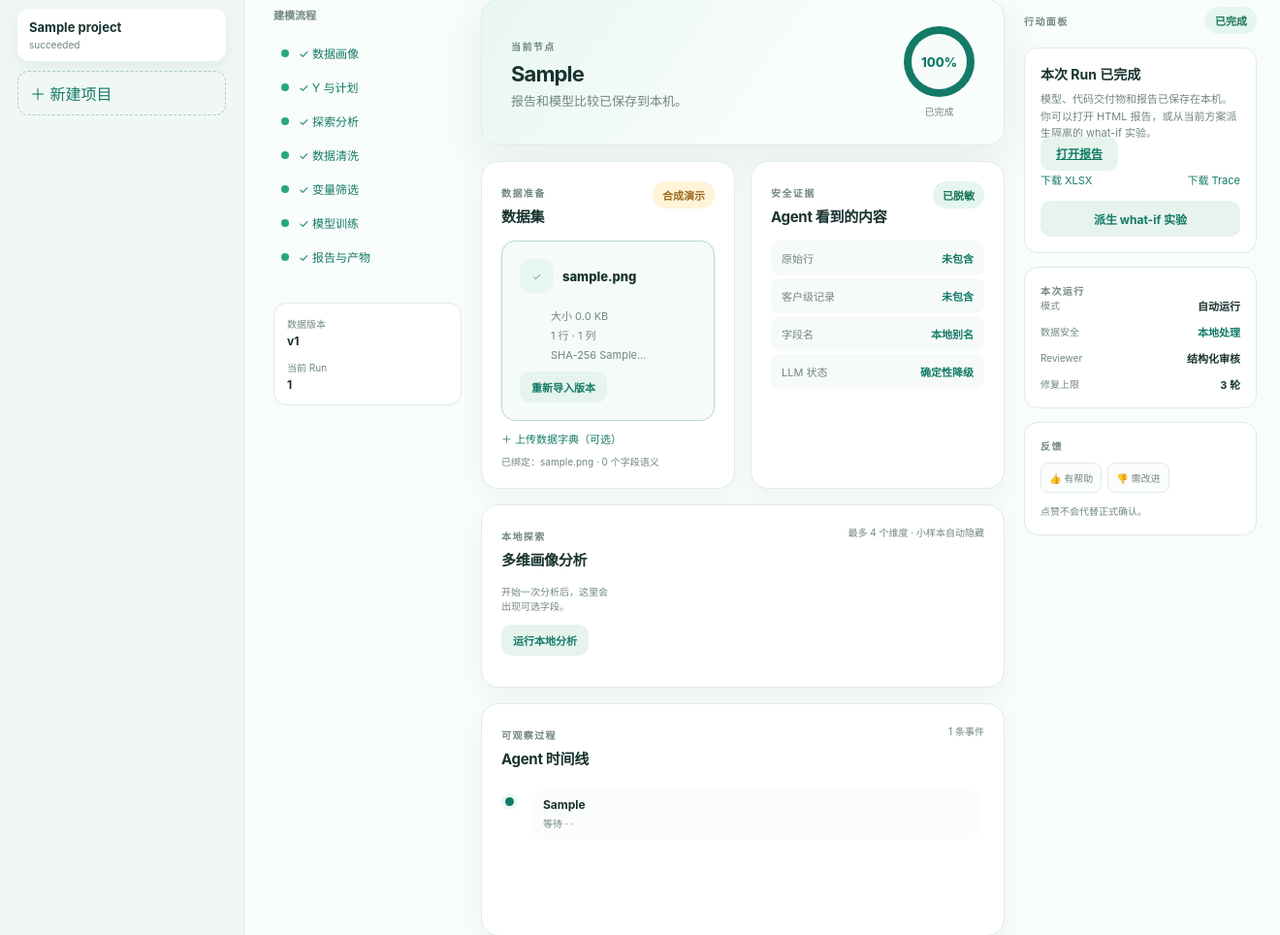
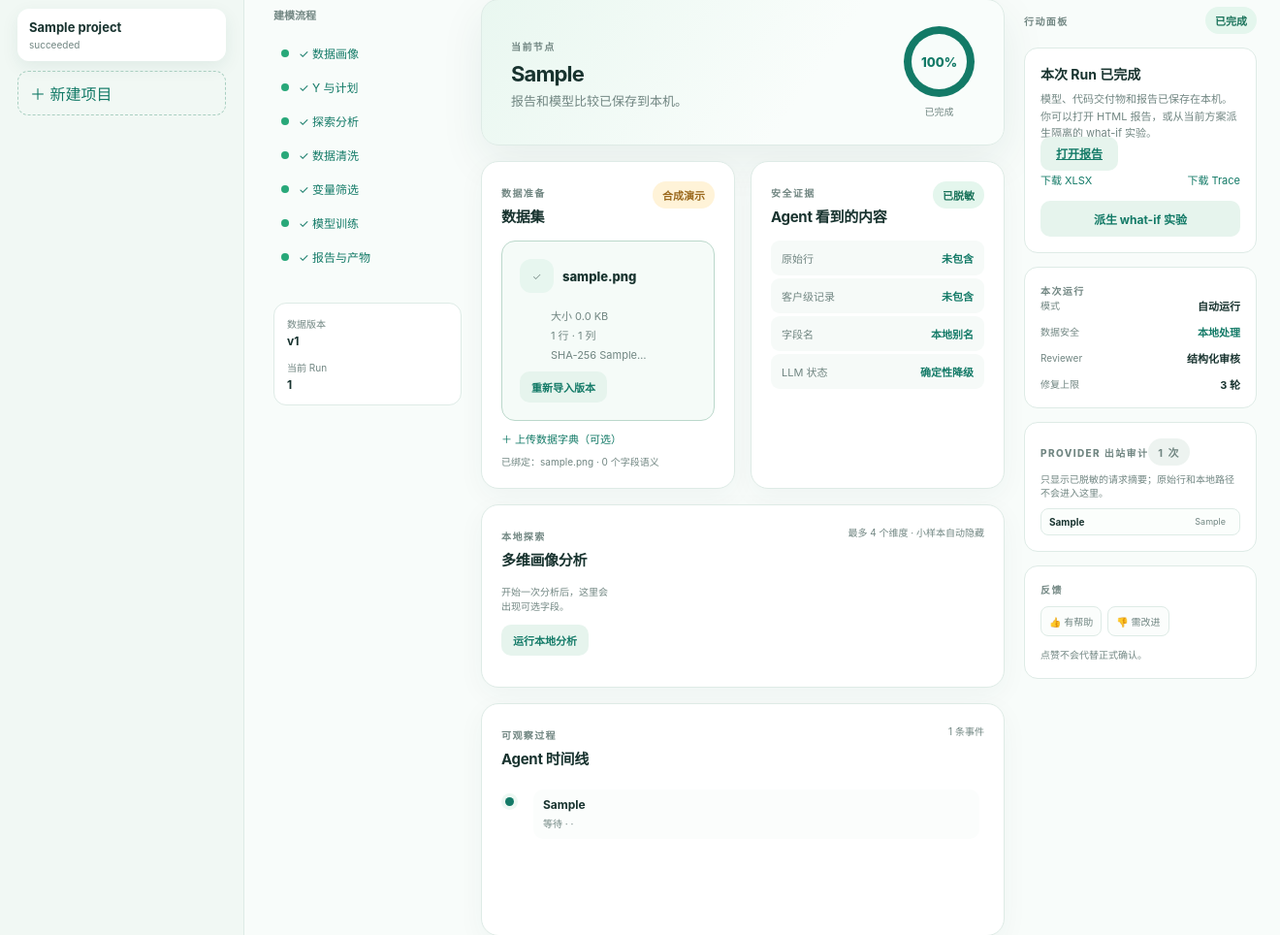
Before and after one commit to aaaaaaa-feng/risk-model-agent, a FastAPI app: page / in a window 1320 px wide. Shown: the part 117-1081 px from the top of the page at 97% size. Run offline with FastAPI, Linux system fonts and the light colour scheme; tables that the repository leaves empty hold one stand-in row (values such as "Sample post"); some libraries are stand-ins or nearby versions.

Commit message:
feat: expose selection and provider audit panels

```diff
--- a/app/static/app.js
+++ b/app/static/app.js
@@ -1,4 +1,4 @@
-const state = { projects: [], project: null, datasets: [], dictionaries: [], runs: [], run: null, events: [], conversation: null, messages: [], mode: 'auto', eventSource: null, config: null, confirmationRunId: null, confirmationFeatures: [], confirmationExcluded: new Set() };
+const state = { projects: [], project: null, datasets: [], dictionaries: [], runs: [], run: null, events: [], conversation: null, messages: [], mode: 'auto', eventSource: null, config: null, providerRequests: [], confirmationRunId: null, confirmationFeatures: [], confirmationExcluded: new Set(), selectionExcluded: new Set() };
 const $ = function (selector) { return document.querySelector(selector); };
 const projectList = $('#project-list');
 const escapeHtml = function (value) { return String(value == null ? '' : value).replace(/[&<>"']/g, function (char) { return ({ '&': '&amp;', '<': '&lt;', '>': '&gt;', '"': '&quot;', "'": '&#039;' })[char]; }); };
@@ -30,16 +30,39 @@ async function loadProjects() {
 }
 async function selectProject(projectId) {
   const data = await api('/api/projects/' + projectId);
-  state.project = data.project; state.datasets = data.datasets || []; state.dictionaries = data.dictionaries || []; state.runs = data.runs || []; state.run = state.runs[0] || null; state.mode = state.run ? state.run.mode : state.mode; state.events = [];
+  state.project = data.project; state.datasets = data.datasets || []; state.dictionaries = data.dictionaries || []; state.runs = data.runs || []; state.run = state.runs[0] || null; state.mode = state.run ? state.run.mode : state.mode; state.events = []; state.providerRequests = []; state.selectionExcluded = new Set();
   await loadConversation();
   renderProjects(); renderProject();
   if (state.run) {
+    await loadProviderRequests();
     const eventData = await api('/api/runs/' + state.run.id + '/events');
     state.events = eventData.events || []; renderTimeline(); connectStream();
     if (state.run.status === 'succeeded') {
       try { renderReport(await api('/api/runs/' + state.run.id + '/report')); } catch (error) { /* report may still be flushing */ }
     }
   }
+}
+async function loadProviderRequests() {
+  const block = $('#provider-audit-block');
+  if (!block) return;
+  if (!state.run) { block.classList.add('hidden'); return; }
+  block.classList.remove('hidden');
+  try {
+    const data = await api('/api/runs/' + state.run.id + '/provider-requests');
+    state.providerRequests = data.requests || [];
+  } catch (error) { state.providerRequests = []; }
+  renderProviderRequests();
+}
+function renderProviderRequests() {
+  const count = $('#provider-request-count'); const list = $('#provider-request-list');
+  if (!count || !list) return;
+  count.textContent = state.providerRequests.length + ' 次';
+  if (!state.providerRequests.length) { list.innerHTML = '<span class="muted">当前 Run 尚无外部请求。</span>'; return; }
+  list.innerHTML = state.providerRequests.slice().reverse().slice(0, 12).map(function (item) {
+    const summary = item.payload_summary || item.payload || {};
+    const safe = JSON.stringify(summary, null, 2);
+    return '<details class="provider-request"><summary><strong>' + escapeHtml(item.purpose || 'provider') + '</strong><span>' + escapeHtml(item.model || '—') + '</span><small>' + escapeHtml((item.created_at || '').slice(11, 19)) + '</small></summary><pre>' + escapeHtml(safe) + '</pre></details>';
+  }).join('');
 }
 async function loadConversation() {
   if (!state.project) return;
@@ -241,7 +264,32 @@ function renderReport(report) {
   const calibrationGap = calibration.length ? Math.max.apply(null, calibration.map(function (item) { return Number(item.absolute_gap || 0); })).toFixed(4) : '—';
   const highPsi = stability.filter(function (item) { return ['review', 'high'].includes(item.validation && item.validation.review_flag) || ['review', 'high'].includes(item.oot && item.oot.review_flag); }).length;
   $('#report-details').innerHTML = '<div class="report-facts"><span>校准最大绝对差</span><strong>' + calibrationGap + '</strong><span>需稳定性复核变量</span><strong>' + highPsi + '</strong></div>' + (excluded.length ? '<strong>字段处理摘要</strong><ul>' + excluded.map(function (item) { return '<li><code>' + escapeHtml(item.column) + '</code> · ' + escapeHtml(item.status) + ' · ' + escapeHtml((item.reasons || []).join('、') || '规则排除') + '</li>'; }).join('') + '</ul>' : '<strong>字段处理摘要</strong><span>没有字段被规则排除。</span>');
+  renderSelectionTable(report);
   renderNarrativeEditor(report);
+}
+function renderSelectionTable(report) {
+  const panel = $('#selection-table-panel'); if (!panel) return;
+  const rows = (report.selection && report.selection.decisions) || [];
+  if (!rows.length) { panel.innerHTML = ''; return; }
+  const planExcluded = new Set(((state.run && state.run.state && state.run.state.plan && state.run.state.plan.screening) || {}).excluded_columns || []);
+  if (!state.selectionExcluded.size) state.selectionExcluded = new Set(planExcluded);
+  panel.innerHTML = '<div class="selection-table-heading"><div><strong>变量筛选明细</strong><small>训练分区拟合的 IV/缺失/规则结果；勾选后可派生隔离 what-if。</small></div><span id="selection-count" class="chip neutral">' + rows.length + ' 个字段</span></div><div class="selection-table-controls"><input id="selection-search" class="feature-search" type="search" placeholder="搜索字段名" autocomplete="off" /><select id="selection-status"><option value="all">全部状态</option><option value="included">入选</option><option value="excluded">排除</option><option value="blocked">阻断</option></select><select id="selection-sort"><option value="iv">按 IV 降序</option><option value="missing">按缺失率降序</option><option value="column">按字段名</option></select></div><div id="selection-table-list" class="selection-table-list"></div><div class="selection-table-actions"><small class="muted">当前仅展示匹配结果前 200 个；正式 Run 不会被直接修改。</small><button type="button" id="selection-what-if" class="secondary-button small">用勾选字段派生 what-if</button></div>';
+  function redraw() {
+    const query = ($('#selection-search').value || '').trim().toLowerCase();
+    const status = $('#selection-status').value;
+    const sort = $('#selection-sort').value;
+    const filtered = rows.filter(function (item) { return (!query || String(item.column || '').toLowerCase().includes(query)) && (status === 'all' || item.status === status); }).sort(function (a, b) {
+      if (sort === 'column') return String(a.column || '').localeCompare(String(b.column || ''));
+      const key = sort === 'missing' ? 'missing_rate' : 'iv';
+      return Number(b[key] == null ? -1 : b[key]) - Number(a[key] == null ? -1 : a[key]);
+    });
+    const visible = filtered.slice(0, 200);
+    $('#selection-count').textContent = (query || status !== 'all' ? '匹配 ' + filtered.length : rows.length) + ' 个字段';
+    $('#selection-table-list').innerHTML = visible.length ? '<table class="selection-table"><thead><tr><th>what-if</th><th>字段</th><th>状态</th><th>缺失率</th><th>IV</th><th>原因</th></tr></thead><tbody>' + visible.map(function (item) { return '<tr><td><input type="checkbox" data-selection-column="' + escapeHtml(item.column) + '" ' + (state.selectionExcluded.has(item.column) ? 'checked' : '') + ' ' + (item.status === 'blocked' ? 'disabled' : '') + ' /></td><td><code>' + escapeHtml(item.column) + '</code></td><td><span class="selection-status ' + escapeHtml(item.status) + '">' + escapeHtml(item.status) + '</span></td><td>' + (item.missing_rate == null ? '—' : escapeHtml((Number(item.missing_rate) * 100).toFixed(1) + '%')) + '</td><td>' + (item.iv == null ? '—' : escapeHtml(Number(item.iv).toFixed(4))) + '</td><td>' + escapeHtml((item.reasons || []).join('、') || '—') + '</td></tr>'; }).join('') + '</tbody></table>' : '<span class="muted">没有匹配变量。</span>';
+    $('#selection-table-list').querySelectorAll('[data-selection-column]').forEach(function (input) { input.addEventListener('change', function () { if (input.checked) state.selectionExcluded.add(input.dataset.selectionColumn); else state.selectionExcluded.delete(input.dataset.selectionColumn); }); });
+  }
+  $('#selection-search').addEventListener('input', redraw); $('#selection-status').addEventListener('change', redraw); $('#selection-sort').addEventListener('change', redraw); redraw();
+  $('#selection-what-if').addEventListener('click', function () { createWhatIf({ excluded_features: Array.from(state.selectionExcluded) }); });
 }
 function renderNarrativeEditor(report) {
   const panel = $('#report-narrative-editor'); if (!panel) return;
@@ -276,6 +324,7 @@ function connectStream() {
 }
 async function syncRun() {
   if (!state.run) return; const data = await api('/api/runs/' + state.run.id); state.run = data.run; renderRun(); renderStages();
+  await loadProviderRequests();
   if (state.run.status === 'succeeded') { const report = await api('/api/runs/' + state.run.id + '/report'); renderReport(report); }
 }
 async function createProject() {
@@ -310,7 +359,7 @@ async function startRun() {
   if (!state.project || !state.datasets[0]) return;
   try {
     const data = await api('/api/projects/' + state.project.id + '/runs', { method: 'POST', headers: { 'Content-Type': 'application/json' }, body: JSON.stringify({ dataset_id: state.datasets[0].id, mode: state.mode }) });
-    state.run = data.run; state.events = []; await loadConversation(); renderProject(); connectStream();
+    state.run = data.run; state.events = []; state.providerRequests = []; await loadConversation(); renderProject(); await loadProviderRequests(); connectStream();
   } catch (error) { showNotice(error.message, 'block'); }
 }
 async function confirmPlan() {
@@ -339,18 +388,21 @@ async function skipCleaning() {
     await syncRun();
   } catch (error) { showNotice(error.message, 'block'); }
 }
-async function createWhatIf() {
+async function createWhatIf(changes) {
   if (!state.project || !state.run) return;
+  if (!changes) {
     const currentPlan = state.run.state && state.run.state.plan || {};
     const currentScreening = currentPlan.screening || {};
     const rawIv = window.prompt('what-if：新的最小 IV 阈值（留空表示沿用当前值）', String(currentScreening.min_iv == null ? 0.005 : currentScreening.min_iv));
     if (rawIv === null) return;
     const minIv = Number(rawIv);
     if (!Number.isFinite(minIv) || minIv < 0 || minIv > 10) { showNotice('IV 阈值必须是 0—10 的数值。', 'block'); return; }
+    changes = { min_iv: minIv };
+  }
   try {
-    const result = await api('/api/projects/' + state.project.id + '/what-if', { method: 'POST', headers: { 'Content-Type': 'application/json' }, body: JSON.stringify({ base_run_id: state.run.id, changes: { min_iv: minIv } }) });
+    const result = await api('/api/projects/' + state.project.id + '/what-if', { method: 'POST', headers: { 'Content-Type': 'application/json' }, body: JSON.stringify({ base_run_id: state.run.id, changes: changes }) });
     showNotice('what-if 实验已隔离启动，不会覆盖正式 Run。');
-    state.run = result.run; state.events = []; await loadConversation(); renderProject(); connectStream();
+    state.run = result.run; state.events = []; state.providerRequests = []; state.selectionExcluded = new Set(); await loadConversation(); renderProject(); await loadProviderRequests(); connectStream();
   } catch (error) { showNotice(error.message, 'block'); }
 }
 async function pauseRun() { if (!state.run) return; try { await api('/api/runs/' + state.run.id + '/pause', { method: 'POST' }); await syncRun(); if (state.eventSource) state.eventSource.close(); } catch (error) { showNotice(error.message, 'block'); } }
--- a/app/static/styles.css
+++ b/app/static/styles.css
@@ -134,6 +134,22 @@ button { cursor: pointer; }
 .report-details { margin-top: 13px; padding: 13px 15px; color: #46625c; font-size: 12px; line-height: 1.7; background: #f8fbfa; border-radius: 11px; }
 .report-details ul { margin: 8px 0 0; padding-left: 18px; }
 .report-details code { color: #14796d; }
+.selection-table-panel { margin-top: 14px; padding: 14px 15px; border: 1px solid var(--line); border-radius: 12px; background: #fbfefc; }
+.selection-table-heading { display: flex; justify-content: space-between; align-items: flex-start; gap: 12px; }
+.selection-table-heading strong { display: block; font-size: 12px; }
+.selection-table-heading small { display: block; color: var(--muted); font-size: 10px; margin-top: 4px; }
+.selection-table-controls { display: grid; grid-template-columns: 1fr 120px 120px; gap: 7px; margin-top: 10px; }
+.selection-table-controls select { border: 1px solid var(--line); border-radius: 8px; padding: 8px; background: white; color: var(--ink); font-size: 10px; }
+.selection-table-list { max-height: 320px; overflow: auto; margin-top: 9px; }
+.selection-table { width: 100%; border-collapse: collapse; font-size: 10px; }
+.selection-table th, .selection-table td { padding: 7px 6px; border-bottom: 1px solid var(--line); text-align: left; white-space: nowrap; }
+.selection-table th { position: sticky; top: 0; z-index: 1; background: #eff8f3; color: var(--muted); font-weight: 700; }
+.selection-table td:last-child { max-width: 180px; overflow: hidden; text-overflow: ellipsis; }
+.selection-status { padding: 3px 6px; border-radius: 999px; font-size: 9px; }
+.selection-status.included { color: var(--teal); background: #e4f6ed; }
+.selection-status.excluded { color: #806226; background: #fff5dc; }
+.selection-status.blocked { color: #a34c53; background: #fdecef; }
+.selection-table-actions { display: flex; justify-content: space-between; align-items: center; gap: 8px; margin-top: 10px; }
 .report-narrative-editor { margin-top: 14px; padding: 14px 15px; border: 1px solid var(--line); border-radius: 12px; background: #fbfefc; }
 .narrative-editor-heading { display: flex; justify-content: space-between; gap: 12px; align-items: flex-start; margin-bottom: 10px; }
 .narrative-editor-heading strong { display: block; font-size: 12px; }
@@ -152,6 +168,13 @@ button { cursor: pointer; }
 .inspector { display: grid; align-content: start; gap: 14px; padding-top: 8px; }
 .inspector-heading { display: flex; justify-content: space-between; align-items: center; }
 .action-card, .inspector-block { border: 1px solid var(--line); border-radius: 14px; background: white; padding: 16px; }
+.provider-audit-block > p { margin: 7px 0 8px; line-height: 1.45; }
+.provider-request-list { display: grid; gap: 5px; max-height: 230px; overflow: auto; }
+.provider-request { border: 1px solid var(--line); border-radius: 8px; background: #fbfefc; }
+.provider-request summary { display: grid; grid-template-columns: 1fr auto auto; gap: 6px; align-items: center; padding: 7px 8px; cursor: pointer; list-style: none; font-size: 10px; }
+.provider-request summary::-webkit-details-marker { display: none; }
+.provider-request summary span, .provider-request summary small { color: var(--muted); font-size: 9px; }
+.provider-request pre { max-height: 160px; overflow: auto; margin: 0; padding: 8px; border-top: 1px solid var(--line); color: #46625c; background: #f5fbf8; font-size: 9px; white-space: pre-wrap; word-break: break-word; }
 .action-card h3 { margin: 0 0 8px; font-size: 14px; }
 .action-card p { margin: 0; color: var(--muted); font-size: 11px; line-height: 1.6; }
 .action-card .action-button { margin-top: 14px; width: 100%; }
--- a/app/templates/index.html
+++ b/app/templates/index.html
@@ -126,6 +126,7 @@
             <div id="metric-grid" class="metric-grid"></div>
             <div id="report-narrative" class="report-narrative"></div>
             <div id="report-details" class="report-details"></div>
+            <div id="selection-table-panel" class="selection-table-panel"></div>
             <div id="report-narrative-editor" class="report-narrative-editor"></div>
           </section>
         </section>
@@ -144,6 +145,11 @@
               <div><span>Reviewer</span><strong>结构化审核</strong></div>
               <div><span>修复上限</span><strong>3 轮</strong></div>
             </div>
+          </div>
+          <div id="provider-audit-block" class="inspector-block provider-audit-block">
+            <div class="inspector-title"><span>Provider 出站审计</span><span id="provider-request-count" class="chip neutral">0 次</span></div>
+            <p class="muted">只显示已脱敏的请求摘要；原始行和本地路径不会进入这里。</p>
+            <div id="provider-request-list" class="provider-request-list"><span class="muted">当前 Run 尚无外部请求。</span></div>
           </div>
           <div class="inspector-block">
             <div class="inspector-title">反馈</div>
```
Also changed, not shown: AUDIT_REPORT.md (+1 -0 lines), docs/06-UI-UX交互规格.md (+1 -1 lines), tests/test_api.py (+2 -0 lines), README.md. Lines whose indentation alone changed are shown as unchanged.
